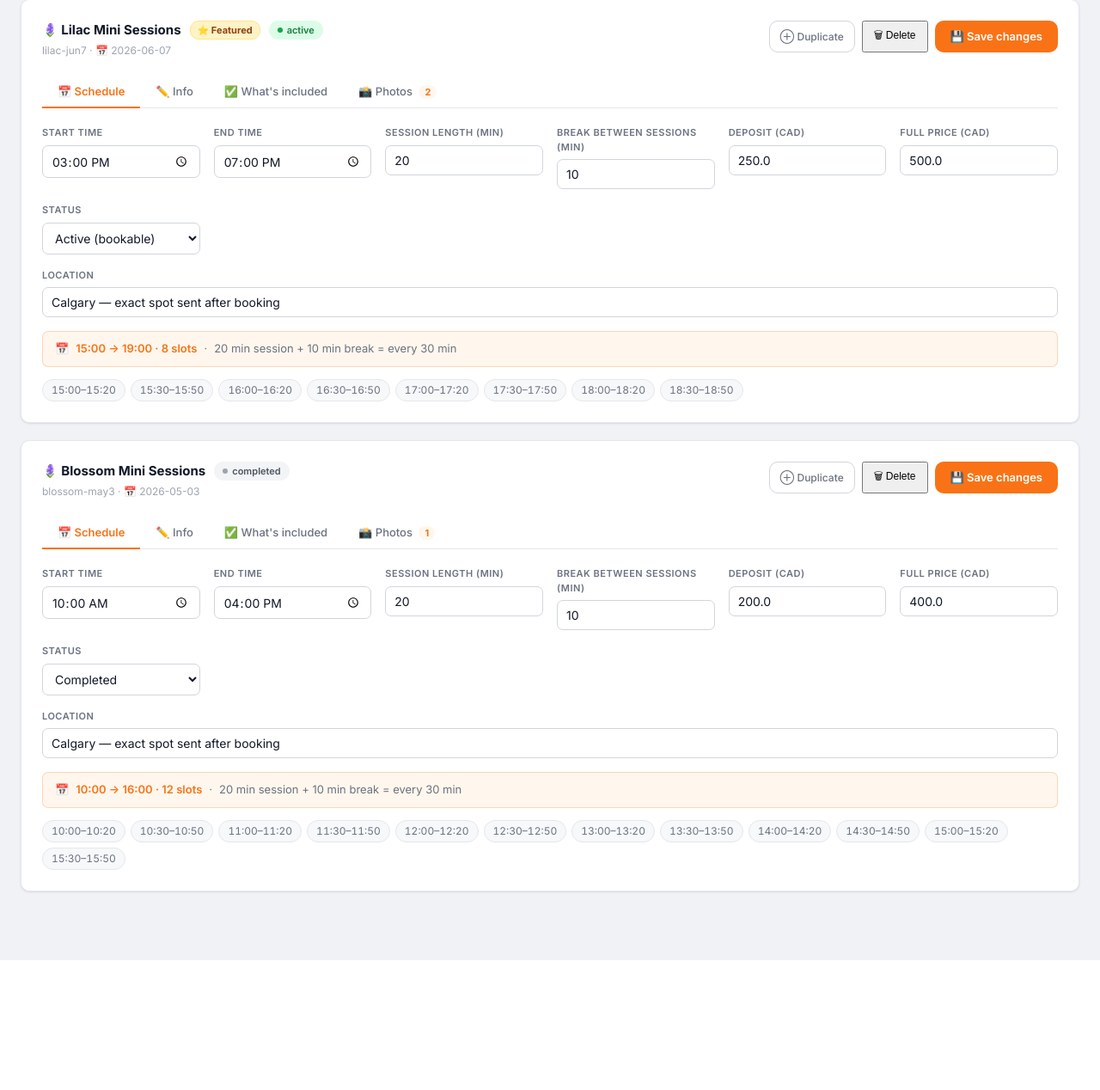
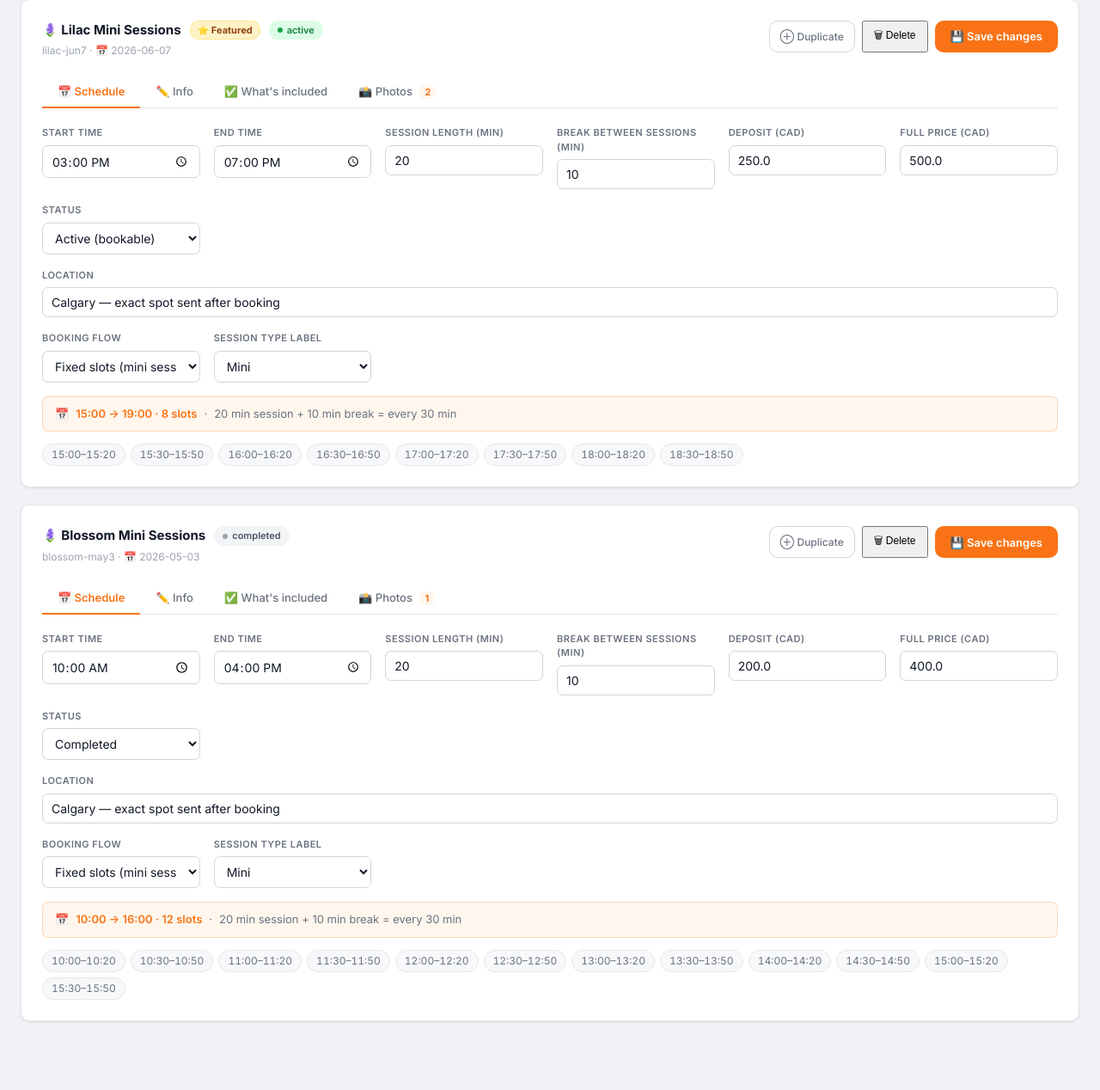
Before and after one commit to cryptoDepoth/iryna-booking, a Flask app: page /admin in a window 1280 px wide. Shown: the part 1267-2535 px from the top of the page at 86% size. Before the commit the page ends 2384 px from the top, so only its background shows below. Run offline with Flask 3, Linux system fonts and the light colour scheme; the visitor is signed in with stand-in values (Sample User, id 1); data that the repository does not hold is empty.

Commit message:
feat: admin UI for booking type selection in create/edit event

```diff
--- a/templates/admin.html
+++ b/templates/admin.html
@@ -1144,6 +1144,31 @@
                         <input type="text" id="location-{{ ev.id }}" value="{{ ev.location|default('') }}"
                                placeholder="e.g. Riley Park, Calgary — near Central Memorial Park">
                     </div>
+                    <div class="form-group">
+                        <label>Booking flow</label>
+                        <select id="booking-type-{{ ev.id }}" onchange="toggleBookingTypeFields('{{ ev.id }}')">
+                            <option value="fixed_slots" {% if (ev.booking_type or 'fixed_slots') == 'fixed_slots' %}selected{% endif %}%>Fixed slots (mini session)</option>
+                            <option value="rolling_availability" {% if ev.booking_type == 'rolling_availability' %}selected{% endif %}%>Rolling availability (individual)</option>
+                            <option value="inquiry_only" {% if ev.booking_type == 'inquiry_only' %}selected{% endif %}%>Inquiry only (wedding/custom)</option>
+                        </select>
+                    </div>
+                    <div class="form-group">
+                        <label>Session type label</label>
+                        <select id="session-type-{{ ev.id }}">
+                            <option value="mini" {% if (ev.session_type or 'mini') == 'mini' %}selected{% endif %}%>Mini</option>
+                            <option value="individual" {% if ev.session_type == 'individual' %}selected{% endif %}%>Individual</option>
+                            <option value="wedding" {% if ev.session_type == 'wedding' %}selected{% endif %}%>Wedding</option>
+                            <option value="custom" {% if ev.session_type == 'custom' %}selected{% endif %}%>Custom</option>
+                        </select>
+                    </div>
+                    <div class="form-group" id="horizon-group-{{ ev.id }}" style="{% if ev.booking_type != 'rolling_availability' %}display:none{% endif %}">
+                        <label>Availability horizon (days)</label>
+                        <input type="number" id="horizon-{{ ev.id }}" value="{{ ev.availability_horizon_days|default(90) }}" min="7" max="365">
+                    </div>
+                    <div class="form-group" id="blackout-group-{{ ev.id }}" style="{% if ev.booking_type != 'rolling_availability' %}display:none{% endif %}">
+                        <label>Blackout dates</label>
+                        <input type="text" id="blackout-{{ ev.id }}" value="{{ (ev.blackout_dates or [])|join(', ') }}" placeholder="e.g. 2026-07-01, 2026-07-02">
+                    </div>
                 </div>
                 <!-- Live slot preview -->
                 <div id="preview-{{ ev.id }}" class="slots-preview" style="margin-top:16px;">
@@ -1339,6 +1364,35 @@
                 </select>
             </div>
 
+            <!-- Booking type -->
+            <div class="modal-section-label">📋 Booking type</div>
+
+            <div class="form-group">
+                <label>Booking flow</label>
+                <select id="new-booking-type" onchange="toggleCreateBookingTypeFields()">
+                    <option value="fixed_slots" selected>Fixed slots (mini session)</option>
+                    <option value="rolling_availability">Rolling availability (individual)</option>
+                    <option value="inquiry_only">Inquiry only (wedding/custom)</option>
+                </select>
+            </div>
+            <div class="form-group">
+                <label>Session type label</label>
+                <select id="new-session-type">
+                    <option value="mini" selected>Mini</option>
+                    <option value="individual">Individual</option>
+                    <option value="wedding">Wedding</option>
+                    <option value="custom">Custom</option>
+                </select>
+            </div>
+            <div class="form-group" id="new-horizon-group">
+                <label>Availability horizon (days)</label>
+                <input type="number" id="new-horizon" value="90" min="7" max="365">
+            </div>
+            <div class="form-group" id="new-blackout-group">
+                <label>Blackout dates</label>
+                <input type="text" id="new-blackout" placeholder="e.g. 2026-07-01, 2026-07-02, 2026-07-15">
+            </div>
+
             <!-- What's included -->
             <div class="modal-section-label">✅ What's included <span style="font-weight:400; text-transform:none; letter-spacing:0;">(optional)</span></div>
 
@@ -1611,6 +1665,10 @@
             full_price:     parseFloat(document.getElementById(`fullprice-${eventId}`)?.value),
             status:         document.getElementById(`evstatus-${eventId}`)?.value,
             location:       document.getElementById(`location-${eventId}`)?.value,
+            booking_type:   document.getElementById(`booking-type-${eventId}`)?.value,
+            session_type:   document.getElementById(`session-type-${eventId}`)?.value,
+            availability_horizon_days: parseInt(document.getElementById(`horizon-${eventId}`)?.value) || 90,
+            blackout_dates: (document.getElementById(`blackout-${eventId}`)?.value || '').split(',').map(s=>s.trim()).filter(s=>/^\d{4}-\d{2}-\d{2}$/.test(s)),
         };
 
         // --- META payload (new route) ---
@@ -1661,9 +1719,18 @@
         btn.textContent = '💾 Save changes';
     }
 
-    /* ══════════════════════════════════════════════════════════
-       TAB SWITCHING
-    ══════════════════════════════════════════════════════════ */
+    function toggleBookingTypeFields(eventId) {
+        const bt = document.getElementById(`booking-type-${eventId}`).value;
+        const hg = document.getElementById(`horizon-group-${eventId}`);
+        const bg = document.getElementById(`blackout-group-${eventId}`);
+        if (bt === 'rolling_availability') {
+            if (hg) hg.style.display = '';
+            if (bg) bg.style.display = '';
+        } else {
+            if (hg) hg.style.display = 'none';
+            if (bg) bg.style.display = 'none';
+        }
+    }
     function switchTab(eventId, tab) {
         // Hide all panels for this event
         ['schedule','info','included','photos'].forEach(t => {
@@ -1707,7 +1774,21 @@
         const d = new Date(); d.setDate(d.getDate() + 7);
         const iso = d.toISOString().split('T')[0];
         document.getElementById('new-date').value = iso;
+        toggleCreateBookingTypeFields();
         setTimeout(() => document.getElementById('new-title').focus(), 100);
+    }
+
+    function toggleCreateBookingTypeFields() {
+        const bt = document.getElementById('new-booking-type').value;
+        const hg = document.getElementById('new-horizon-group');
+        const bg = document.getElementById('new-blackout-group');
+        if (bt === 'rolling_availability') {
+            if (hg) hg.style.display = '';
+            if (bg) bg.style.display = '';
+        } else {
+            if (hg) hg.style.display = 'none';
+            if (bg) bg.style.display = 'none';
+        }
     }
 
     function closeCreateModal() {
@@ -1747,6 +1828,14 @@
 
         const includedInputs = document.querySelectorAll('#new-included-list .included-input');
         const included = Array.from(includedInputs).map(i => i.value.trim()).filter(Boolean);
+
+        const bookingType = document.getElementById('new-booking-type').value;
+        const sessionType = document.getElementById('new-session-type').value;
+        const horizon = parseInt(document.getElementById('new-horizon').value) || 90;
+        const blackoutRaw = document.getElementById('new-blackout').value.trim();
+        const blackoutDates = blackoutRaw
+            ? blackoutRaw.split(',').map(s => s.trim()).filter(s => /^\d{4}-\d{2}-\d{2}$/.test(s))
+            : [];
 
         const payload = {
             title,
@@ -1762,6 +1851,10 @@
             location:       document.getElementById('new-location').value.trim(),
             featured:       document.getElementById('new-featured').checked,
             included,
+            booking_type:   bookingType,
+            session_type:   sessionType,
+            availability_horizon_days: bookingType === 'rolling_availability' ? horizon : undefined,
+            blackout_dates: bookingType === 'rolling_availability' ? blackoutDates : undefined,
         };
 
         const btn = document.getElementById('create-submit-btn');
```
